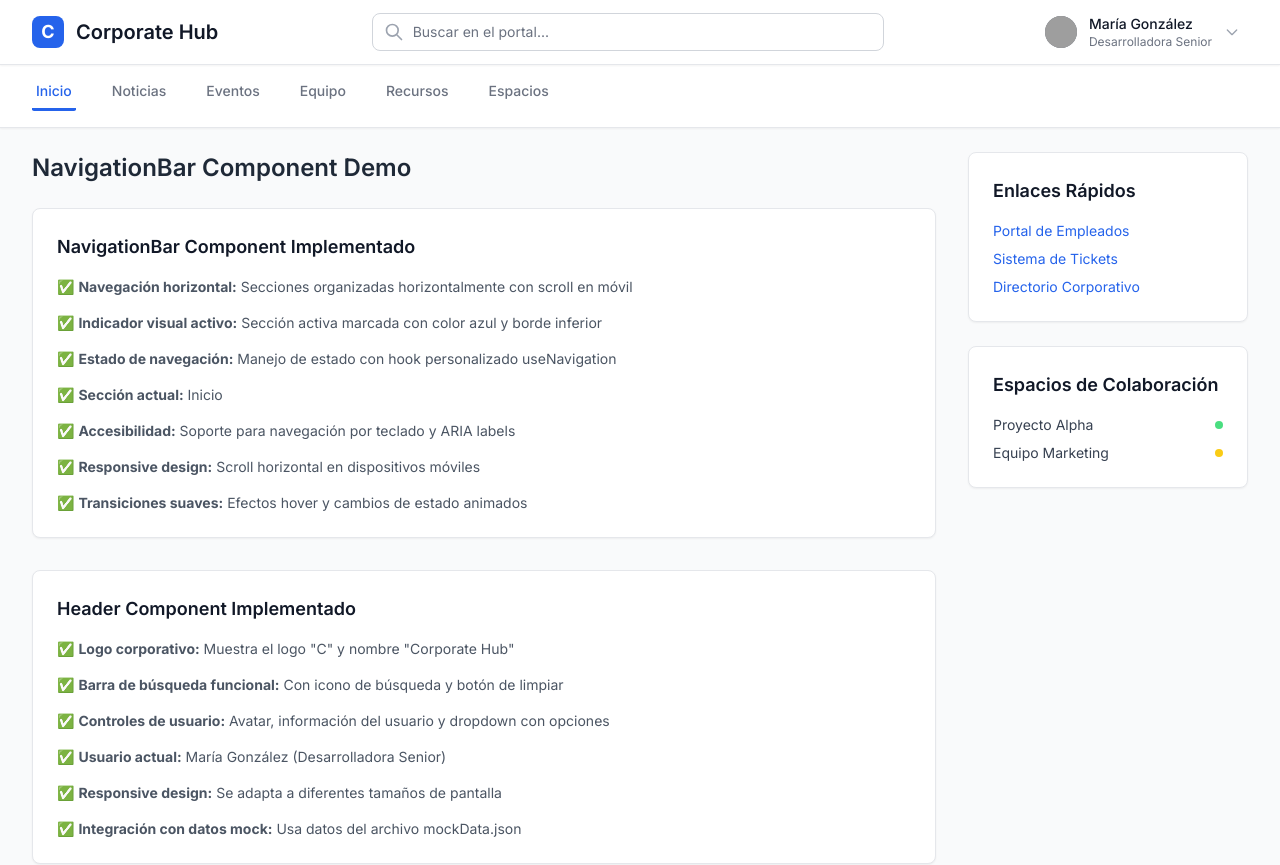
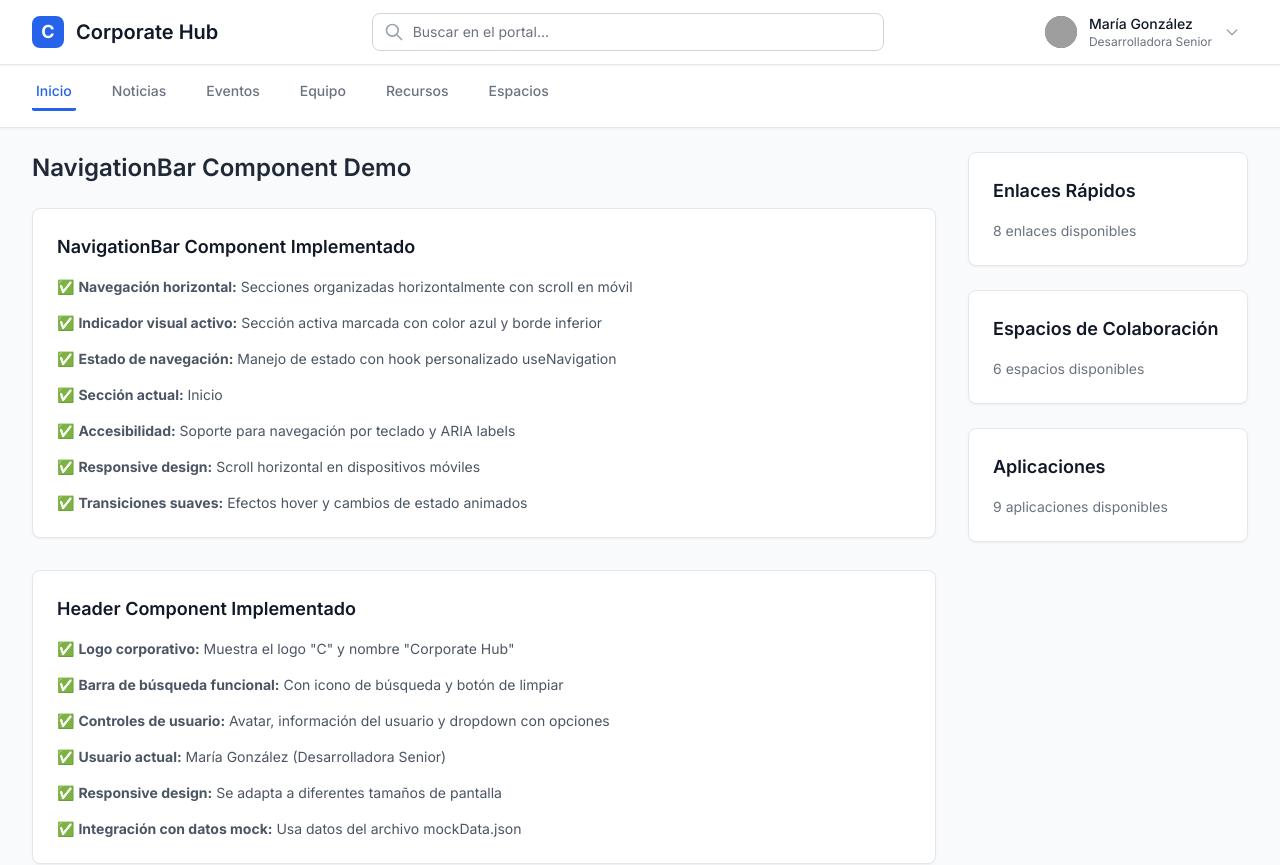
Before and after one commit to gardogit/OfficeSpace, a React (Vite) app: page / in a window 1280 px wide. Shown: the top 865 px of the page. Built offline with nearby package versions, Linux system fonts and the light colour scheme; grey boxes are pictures that could not be loaded.

Commit message:
feat: Add Sidebar component with integration tests and update App layout

```diff
--- a/src/App.tsx
+++ b/src/App.tsx
@@ -1,5 +1,5 @@
 import { Card, Button, Avatar } from './components/ui';
-import { MainLayout, GridContainer, Header, NavigationBar } from './components/layout';
+import { MainLayout, GridContainer, Header, NavigationBar, Sidebar } from './components/layout';
 import { useNavigation } from './hooks';
 import mockData from './data/mockData.json';
 import { MockData } from './types';
@@ -17,37 +17,7 @@ function App() {
     // Here you would implement actual search logic
   };
 
-  // Mock sidebar component
-  const SidebarDemo = () => (
-    <div className="space-y-6">
-      <Card title="Enlaces Rápidos">
-        <div className="space-y-2">
-          <a href="#" className="block text-sm text-blue-600 hover:text-blue-800">
-            Portal de Empleados
-          </a>
-          <a href="#" className="block text-sm text-blue-600 hover:text-blue-800">
-            Sistema de Tickets
-          </a>
-          <a href="#" className="block text-sm text-blue-600 hover:text-blue-800">
-            Directorio Corporativo
-          </a>
-        </div>
-      </Card>
 
-      <Card title="Espacios de Colaboración">
-        <div className="space-y-2">
-          <div className="flex items-center justify-between">
-            <span className="text-sm text-gray-700">Proyecto Alpha</span>
-            <span className="w-2 h-2 bg-green-400 rounded-full"></span>
-          </div>
-          <div className="flex items-center justify-between">
-            <span className="text-sm text-gray-700">Equipo Marketing</span>
-            <span className="w-2 h-2 bg-yellow-400 rounded-full"></span>
-          </div>
-        </div>
-      </Card>
-    </div>
-  );
 
   return (
     <MainLayout
@@ -59,7 +29,13 @@ function App() {
           onSectionChange={handleSectionChange}
         />
       }
-      sidebar={<SidebarDemo />}
+      sidebar={
+        <Sidebar
+          quickLinks={data.quickLinks}
+          spaces={data.spaces}
+          applications={data.applications}
+        />
+      }
     >
       {/* Main Content Area */}
       <section>
--- /dev/null
+++ b/src/components/layout/Sidebar.tsx
@@ -0,0 +1,66 @@
+import React from 'react';
+import { QuickLink, Space, Application } from '../../types';
+
+interface SidebarProps {
+  quickLinks: QuickLink[];
+  spaces: Space[];
+  applications: Application[];
+  className?: string;
+}
+
+/**
+ * Sidebar - Barra lateral derecha que contiene módulos de información adicional
+ *
+ * Contiene tres módulos principales:
+ * - QuickLinks: Enlaces rápidos organizados por categoría
+ * - SpacesList: Lista de espacios de colaboración
+ * - LaunchPad: Cuadrícula de aplicaciones externas
+ *
+ * El componente es responsive y se adapta a diferentes tamaños de pantalla.
+ */
+export const Sidebar: React.FC<SidebarProps> = ({
+  quickLinks,
+  spaces,
+  applications,
+  className = ''
+}) => {
+  return (
+    <div
+      className={`w-full space-y-6 ${className}`}
+      role="complementary"
+      aria-label="Barra lateral con información adicional"
+    >
+      {/* Placeholder para QuickLinks */}
+      <div className="bg-white rounded-lg border border-gray-200 shadow-sm p-6">
+        <h2 className="text-lg font-semibold text-gray-900 mb-4">
+          Enlaces Rápidos
+        </h2>
+        <div className="text-sm text-gray-500">
+          {quickLinks.length} enlaces disponibles
+        </div>
+      </div>
+
+      {/* Placeholder para SpacesList */}
+      <div className="bg-white rounded-lg border border-gray-200 shadow-sm p-6">
+        <h2 className="text-lg font-semibold text-gray-900 mb-4">
+          Espacios de Colaboración
+        </h2>
+        <div className="text-sm text-gray-500">
+          {spaces.length} espacios disponibles
+        </div>
+      </div>
+
+      {/* Placeholder para LaunchPad */}
+      <div className="bg-white rounded-lg border border-gray-200 shadow-sm p-6">
+        <h2 className="text-lg font-semibold text-gray-900 mb-4">
+          Aplicaciones
+        </h2>
+        <div className="text-sm text-gray-500">
+          {applications.length} aplicaciones disponibles
+        </div>
+      </div>
+    </div>
+  );
+};
+
+export default Sidebar;
--- a/src/components/layout/index.ts
+++ b/src/components/layout/index.ts
@@ -5,3 +5,4 @@ export { Header, type HeaderProps } from './Header';
 export { SearchBar, type SearchBarProps } from './SearchBar';
 export { UserControls, type UserControlsProps } from './UserControls';
 export { NavigationBar, type NavigationSection } from './NavigationBar';
+export { Sidebar } from './Sidebar';
```
Also changed, not shown: .kiro/specs/corporate-intranet-dashboard/tasks.md, 2 other files (tests, documents, lock files or other folders).
